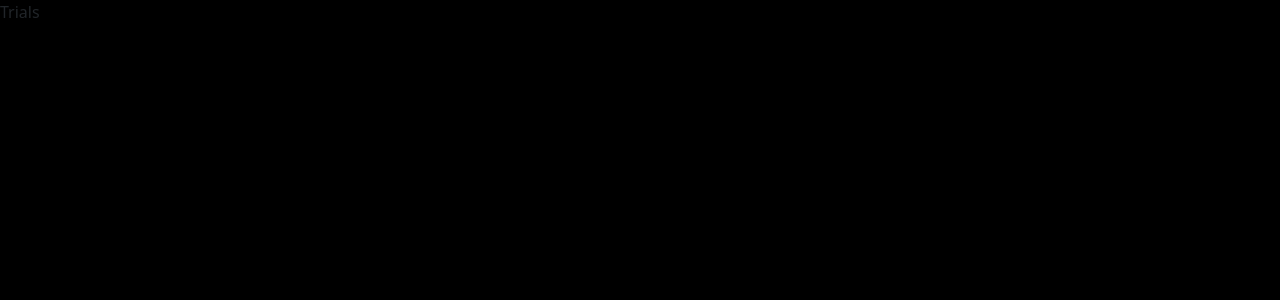
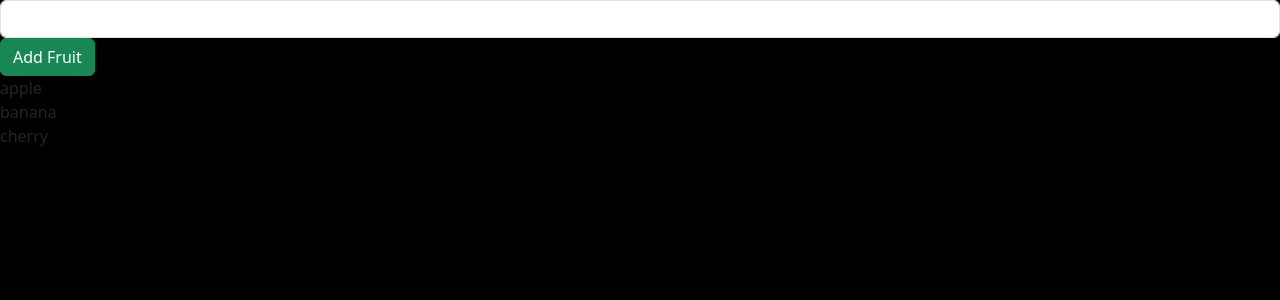
Before and after one commit to Pantaleon-Arkady/React-FrontEnd, a React (Vite) app: page /trials in a window 1280 px wide. Shown: the top 300 px of the page. Built offline with nearby package versions, Linux system fonts and the light colour scheme.

Commit message:
defining old state to change state into new state by spread logic

```diff
--- a/src/components/Trials.jsx
+++ b/src/components/Trials.jsx
@@ -1,10 +1,44 @@
+import { useState } from "react";
+
 function Trials() {
+    const [fruit, setFruit] = useState("");
+
+    const [fruits, setFruits] = useState([
+        "apple",
+        "banana",
+        "cherry"
+    ]);
+
+    const addFruit = (fruitToAdd) => {
+        if (!fruitToAdd.trim()) return;
+
+        setFruits(prev => [...prev, fruitToAdd]);
+        setFruit("");
+    };
 
     return (
         <div>
-            Trials
+            <input
+                className="form-control"
+                type="text"
+                value={fruit}
+                onChange={(e) => setFruit(e.target.value)}
+            />
+
+            <button
+                className="btn btn-success"
+                onClick={() => addFruit(fruit)}
+            >
+                Add Fruit
+            </button>
+
+            {fruits.map((fruit, index) => (
+                <div key={index}>
+                    {fruit}
+                </div>
+            ))}
         </div>
-    )
+    );
 }
 
 export default Trials;
```
